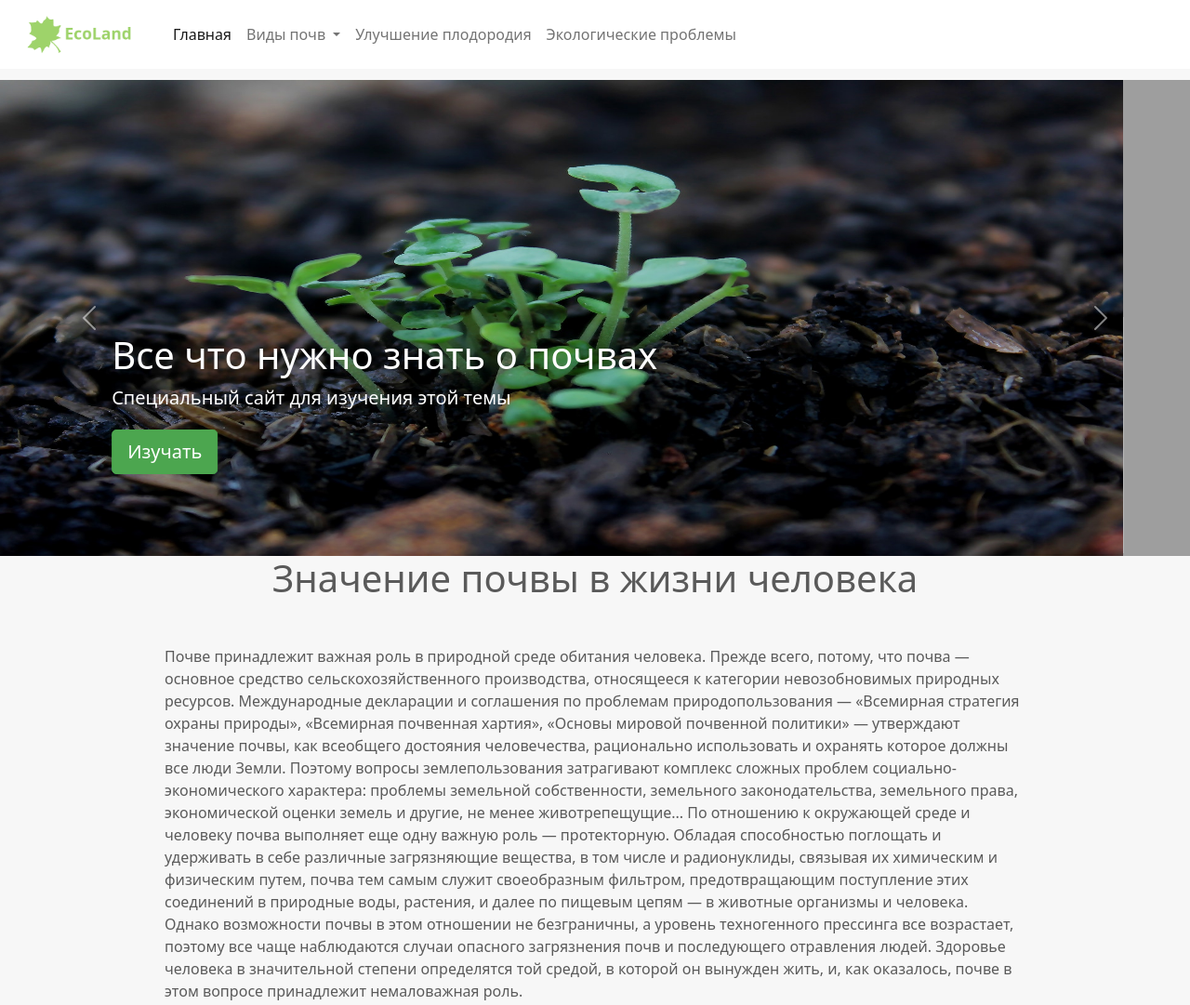
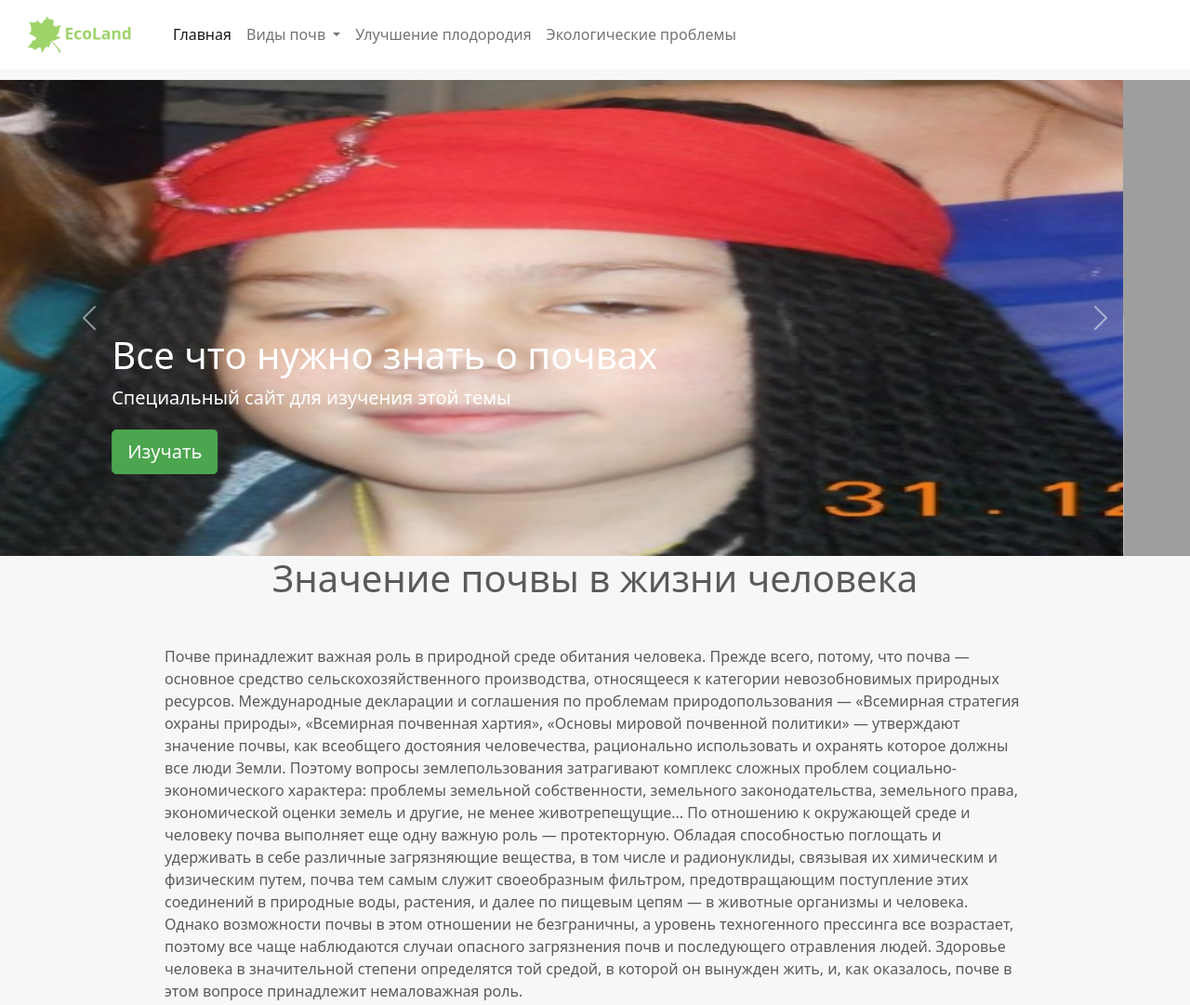
Before and after one commit to dsayfutdinov/EcoLand, a plain HTML site: page index.html in a window 1280 px wide. Shown: the top 1081 px of the page at 93% size. Drawn offline with Linux system fonts and the light colour scheme; grey boxes are pictures that could not be loaded.

Commit message:
added new pictures

```diff
--- a/index.html
+++ b/index.html
@@ -92,7 +92,7 @@
   <div id="myCarousel" class="carousel slide" data-bs-ride="carousel">
     <div class="carousel-inner">
       <div class="carousel-item active">
-        <img src="static/img/land4.jpg" alt="бегущий человек в парке" height="100%" wight="100%">
+        <img src="static/img/pirat.jpg" alt="бегущий человек в парке" height="100%" wight="100%">
 
         <div class="container">
           <div class="carousel-caption text-start">
```
Also changed, not shown: static/img/pirat.jpg (added).
